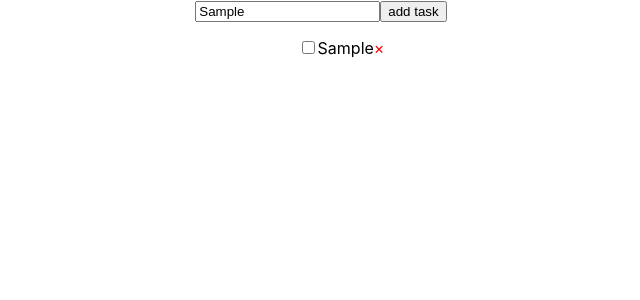
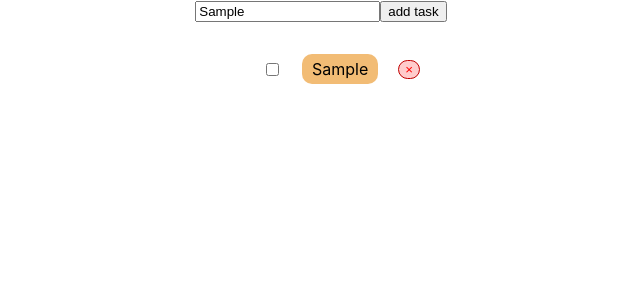
Before and after one commit to filipovandrij/Todo-List, a React (Create React App) app: page / in a window 1280 px wide. Both pictures are taken after typing "Sample" into the empty fields and a click on the button "add task". Shown: the top 300 px of the page, without its empty margins (319-959 px from the left). Built offline with nearby package versions, Linux system fonts and the light colour scheme.

Commit message:
make self todo ura

```diff
--- a/src/App.css
+++ b/src/App.css
@@ -5,9 +5,17 @@
 
 .delete{
   color: red;
+background-color: rgba(255, 0, 0, 0.2);
   cursor: pointer;
+  border: 1px #c10000 solid;
+  border-radius: 10px;
 }
-
+.text{
+  border-radius: 10px;
+  background-color: rgb(242, 188, 117);
+  padding: 10px;
+  line-height: 10px;
+}
 .checkbox{
   cursor: pointer;
 }
@@ -15,3 +23,15 @@
 ul{
   list-style: none;
 }
+
+li{
+  display: flex;
+  justify-content: center;
+  align-items: center;
+  gap: 20px;
+}
+
+input:checked + p {
+  background-color: black;
+  transition: 1s;
+}
--- a/src/App.jsx
+++ b/src/App.jsx
@@ -2,9 +2,8 @@ import { useState } from 'react'
 import './App.css'
 
 function App() {
-    const[todos, setTodos]=useState([])
-    const [text,setText]=useState('')
-
+    const [todos, setTodos] = useState([])
+    const [text, setText] = useState('')
 
     const addTodo = () => {
         setTodos([
@@ -14,49 +13,53 @@ function App() {
                 text,
                 comleted: false,
             },
-        ]);
+        ])
         setText('')
     }
 
     const removeTodo = (todoId) => {
-        setTodos(todos.filter(todo => todo.id !== todoId))
+        setTodos(todos.filter((todo) => todo.id !== todoId))
     }
 
     const toggleComleteTodo = (todoId) => {
-setTodos(todos.map(todo => {
-    if (todo.id !== todoId) return todo;
+        setTodos(
+            todos.map((todo) => {
+                if (todo.id !== todoId) return todo
                 return {
                     ...todo,
                     comleted: !todo.comleted,
-
-    }}
-))
+                }
+            })
+        )
     }
 
-
-
- return <div className="App">
+    return (
+        <div className="App">
             <label htmlFor="">
-        <input type='text' onChange={(e) => setText(e.target.value)} />
+                <input type="text" onChange={(e) => setText(e.target.value)} />
                 <button onClick={addTodo}>add task</button>
             </label>
             <ul>
-        {todos.map(
-            todo => <li key={todo.id}>
+                {todos.map((todo) => (
+                    <li key={todo.id}>
                         <input
                             checked={todo.comleted}
                             onChange={() => toggleComleteTodo(todo.id)}
-                className='checkbox'
-                type="checkbox" />
-                <span>{todo.text}</span>
-                <span className='delete' onClick={() => removeTodo(todo.id)}>&times;</span>
+                            className="checkbox"
+                            type="checkbox"
+                        />
+                        <p className="text">{todo.text}</p>
+                        <button
+                            className="delete"
+                            onClick={() => removeTodo(todo.id)}
+                        >
+                            &times;
+                        </button>
                     </li>
-        )
-
-        }
+                ))}
             </ul>
         </div>
-
+    )
 }
 
 export default App
```
Lines whose indentation alone changed are shown as unchanged.
